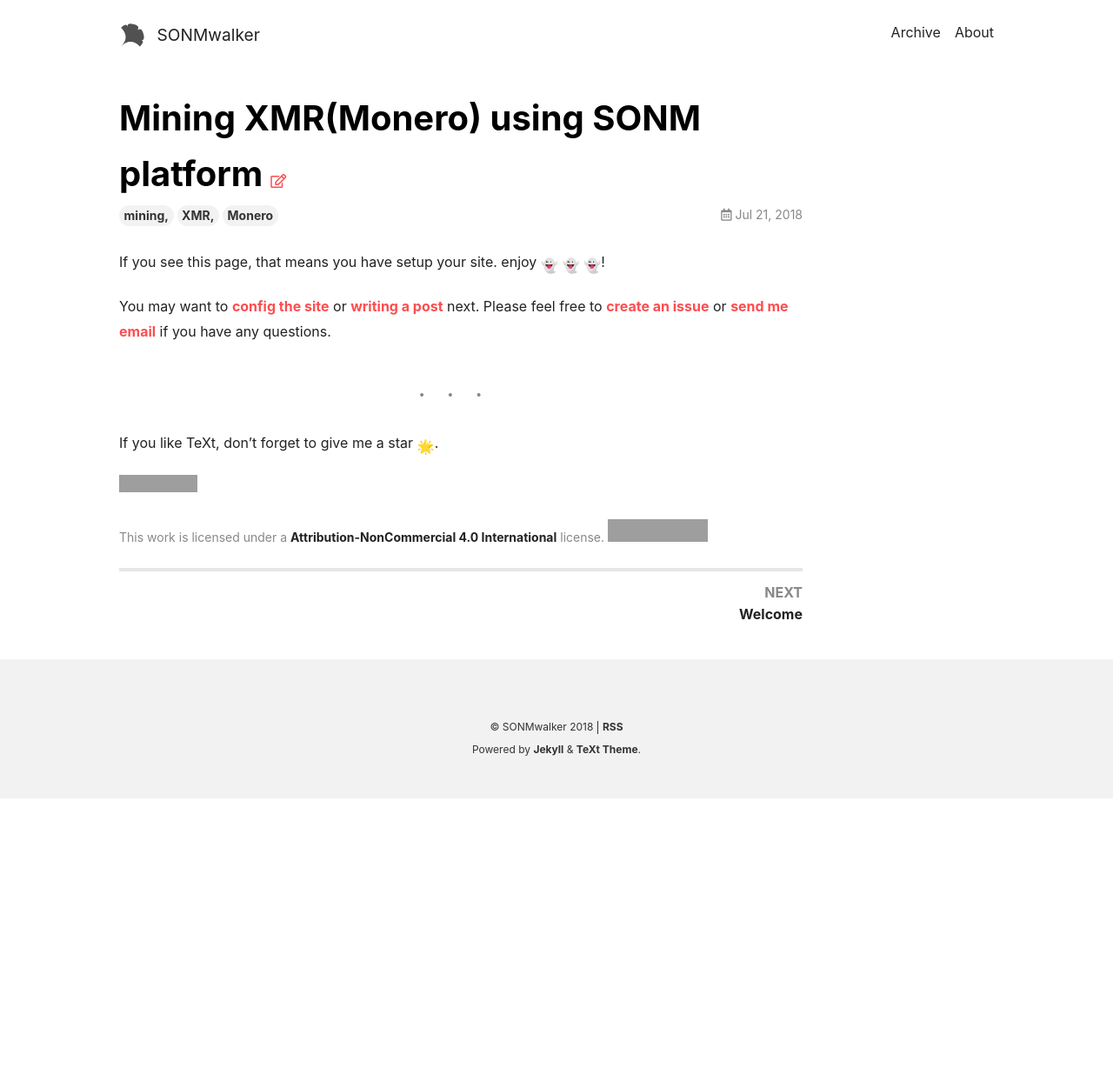
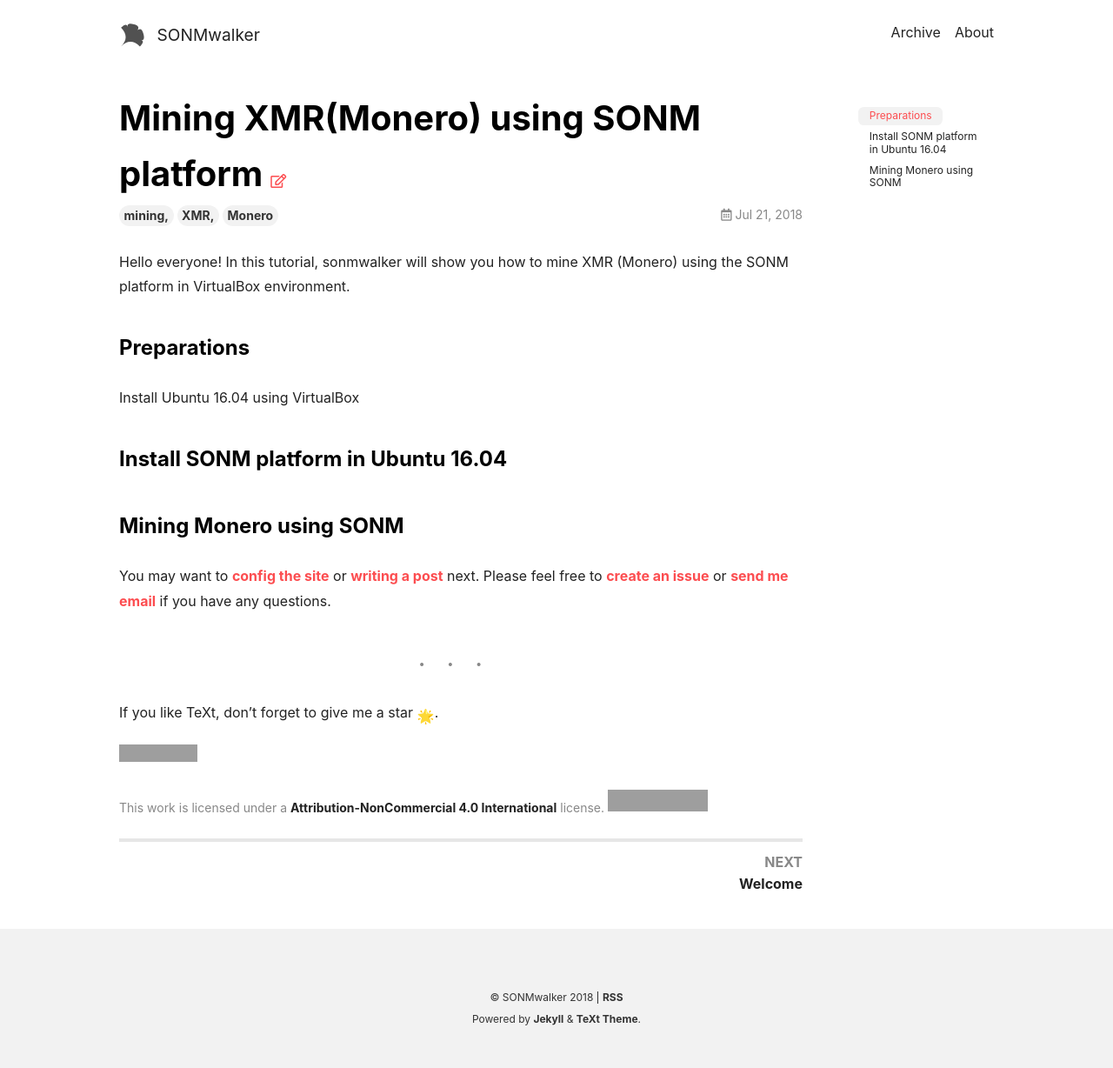
Before and after one commit to sonmwalker/sonmwalker.github.io, a Jekyll site: the page built from _posts/2018-07-21-miningmonerousingsonm.md, in a window 1280 px wide. Shown: the whole page at 87% size. Built offline with Jekyll 4.4.1, drawn with Linux system fonts in a browser that asks for light colours; nearby versions of some CDN libraries; emoji names are drawn with the system emoji font; before the commit the page ends 918 px from its top, so only the background shows below that; grey boxes are pictures that could not be loaded.

Commit message:
fantastic

```diff
--- a/_posts/2018-07-21-miningmonerousingsonm.md
+++ b/_posts/2018-07-21-miningmonerousingsonm.md
@@ -5,7 +5,18 @@ key: 20180721
 tags: mining, XMR, Monero
 ---
 
-If you see this page, that means you have setup your site. enjoy :ghost: :ghost: :ghost:!
+Hello everyone! In this tutorial, sonmwalker will show you how to mine XMR (Monero) using the SONM platform in VirtualBox environment.
+
+### Preparations
+
+Install  Ubuntu 16.04 using VirtualBox
+
+
+### Install SONM platform in Ubuntu 16.04
+
+
+
+### Mining Monero using SONM
 
 <!--more-->
 
```
